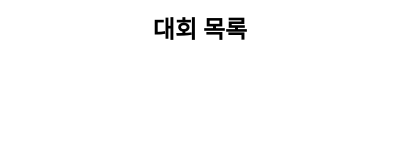
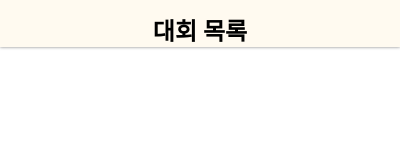
Before and after one commit to puroong/algo-alarm, a browser extension: page popup.html in a window 400 px wide. Drawn offline with Linux system fonts and the light colour scheme.

Commit message:
feat: '#4'fix header on top

```diff
--- a/popup.html
+++ b/popup.html
@@ -9,6 +9,21 @@
             padding: 0;
             margin: 0;
             box-sizing: content-box;
+        }
+
+        .header {
+            top: 0px;
+            position: fixed;
+            width:100%;
+            height:35px;
+            text-align: center;
+            background-color: floralwhite;
+            padding-top:12px;
+            box-shadow: 0 0 3px rgba(0,0,0,0.5);
+        }
+
+        .contestList {
+            margin-top: 55px;
         }
 
         .wrapper {
@@ -46,7 +61,7 @@
     </style>
 </head>
     <body>
-        <div style="text-align: center; margin-top: 10px;">
+        <div class="header">
             <h2>대회 목록</h2>
         </div>
         <div class="contestList"></div>
```
